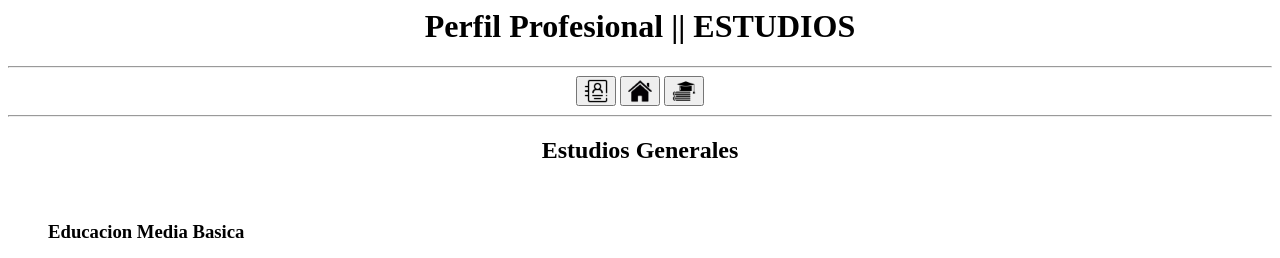
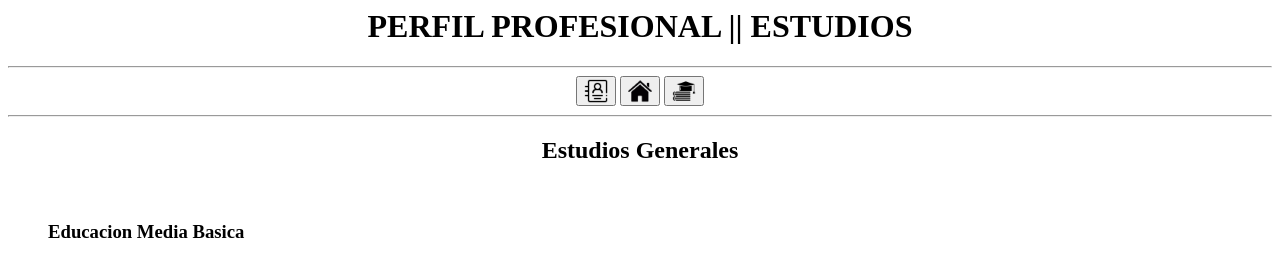
Before and after one commit to MorterGalban/MorterGalban.github.io, a plain HTML site: page estudios.html in a window 1280 px wide. Shown: the top 258 px of the page. Drawn offline with Linux system fonts and the light colour scheme.

Commit message:
estudios.html

```diff
--- a/estudios.html
+++ b/estudios.html
@@ -1,6 +1,6 @@
 <html>
 <head>
-    <title>Jonathan Galban | ESTUDIOS </title>
+    <title> ESTUDIOS </title>
     <link rel="shorcut icon" type="imagen/x-icon" href="Multimedia/Imagenes/Multimedia Estudios/favicone.png">
 </head>
 
@@ -8,7 +8,7 @@
 
         <header>
              <!--Titulo de la pagina-->
-             <center> <h1>Perfil Profesional || ESTUDIOS</h1>
+             <center> <h1>PERFIL PROFESIONAL || ESTUDIOS</h1>
              <!--Botones de navegacionn del cabezal-->
              <hr>
                 <nav>
```
